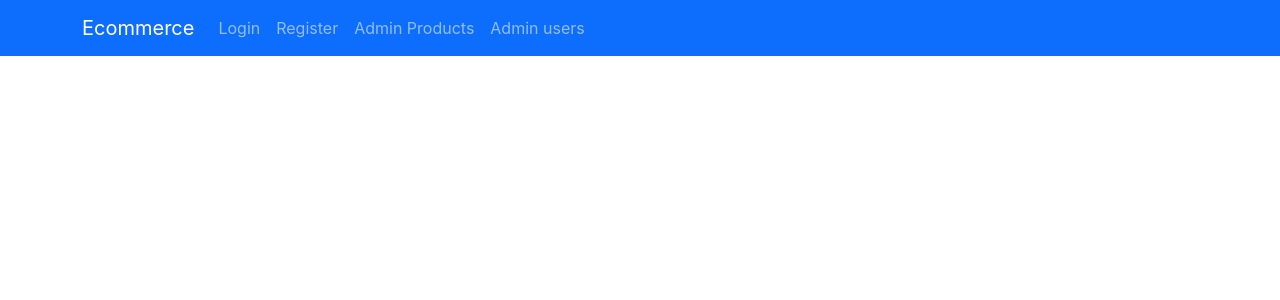
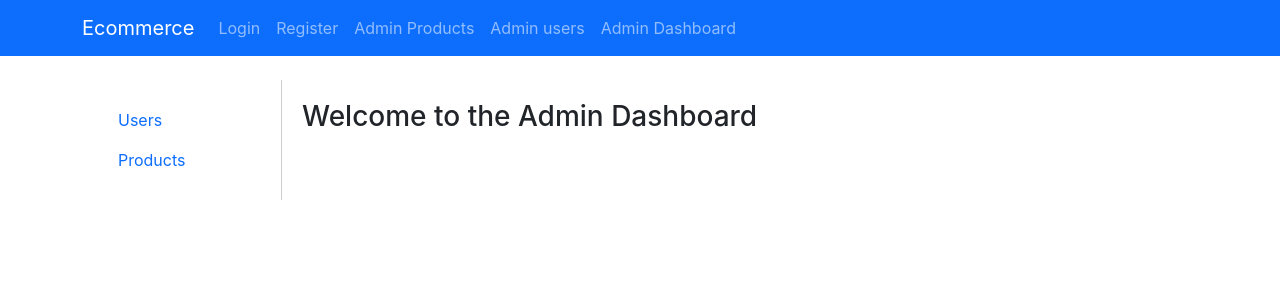
Before and after one commit to DanCasV27/Ecommerce-FE, a React (Create React App) app: page /admin/dashboard in a window 1280 px wide. Shown: the top 300 px of the page. Built offline with nearby package versions, Linux system fonts and the light colour scheme; no server answers.

Commit message:
Cambios para admin dashboard e implementación de Log in

```diff
--- a/src/App.js
+++ b/src/App.js
@@ -1,15 +1,16 @@
 import React from 'react';
 import { Container, Navbar, Nav } from 'react-bootstrap';
-import { BrowserRouter as Router, Routes, Route, Link } from 'react-router-dom';
 import Login from './pages/Login';
 import Register from './pages/Register';
 import AdminProducts from './pages/AdminProducts';
 import AdminUsers from './pages/AdminUsers';
+import AdminDashboard from './pages/AdminDashboard';
+import { Route, Routes, Link } from 'react-router-dom';
 
 function App() {
   return (
-    <Router>
-      <Navbar bg="primary" variant="dark" expand="lg" className="mb-4">
+
+    <div><Navbar bg="primary" variant="dark" expand="lg" className="mb-4">
       <Container>
         <Navbar.Brand as={Link} to="/">Ecommerce</Navbar.Brand>
         <Navbar.Toggle aria-controls="main-navbar-nav" />
@@ -19,6 +20,7 @@ function App() {
             <Nav.Link as={Link} to="/register">Register</Nav.Link>
             <Nav.Link as={Link} to="/admin/products">Admin Products</Nav.Link>
             <Nav.Link as={Link} to="/admin/users">Admin users</Nav.Link>
+            <Nav.Link as={Link} to="/admin/dashboard">Admin Dashboard</Nav.Link>
 
           </Nav>
         </Navbar.Collapse>
@@ -29,12 +31,14 @@ function App() {
           <Route path="/login" element={<Login />} />
           <Route path="/register" element={<Register />} />
           <Route path="/admin/products" element={<AdminProducts />} />
-\          <Route path="/admin/users" element={<AdminUsers />} />
+          <Route path="/admin/users" element={<AdminUsers />} />
+          <Route path="admin/dashboard" element={<AdminDashboard />} />
           {/* Add more routes as needed */}
           <Route path="/" element={<h1>Welcome to My Ecommerce App</h1>} />
         </Routes>
       </Container>
-    </Router>
+    </div>
+
   );
 }
 
--- a/src/index.js
+++ b/src/index.js
@@ -4,12 +4,16 @@ import ReactDOM from 'react-dom/client';
 import './index.css';
 import App from './App';
 import reportWebVitals from './reportWebVitals';
+import {BrowserRouter} from 'react-router-dom';
 
 const root = ReactDOM.createRoot(document.getElementById('root'));
 root.render(
   <React.StrictMode>
-    <App />
-  </React.StrictMode>
+    <BrowserRouter>
+      <App />
+    </BrowserRouter>
+  </React.StrictMode>,
+  document.getElementById('root')
 );
 
 // If you want to start measuring performance in your app, pass a function
--- a/src/pages/AdminDashboard.js
+++ b/src/pages/AdminDashboard.js
@@ -1,7 +1,8 @@
 import React, { useState } from 'react';
-import { BrowserRouter as Router, Route, Switch, Link } from 'react-router-dom';
 import AdminProducts from './AdminProducts';
 import AdminUsers from './AdminUsers';
+import { Routes, Route, Link } from 'react-router-dom';
+import { Nav } from 'react-bootstrap';
 
 const AdminDashboard = () => {
     const [isAdmin] = useState(true); // Replace with actual authentication logic
@@ -11,30 +12,21 @@ const AdminDashboard = () => {
     }
 
     return (
-        <Router>
-            <div style={{ display: 'flex' }}>
-                <nav style={{ width: '200px', padding: '20px', borderRight: '1px solid #ccc' }}>
-                    <h2>Admin Dashboard</h2>
-                    <ul>
-                        <li>
-                            <Link to="/admin/users">Users</Link>
-                        </li>
-                        <li>
-                            <Link to="/admin/products">Products</Link>
-                        </li>
-                    </ul>
-                </nav>
-                <div style={{ padding: '20px', flex: 1 }}>
-                    <Switch>
-                        <Route path="/admin/users" component={AdminUsers} />
-                        <Route path="/admin/products" component={AdminProducts} />
-                        <Route path="/" exact>
-                            <h3>Welcome to the Admin Dashboard</h3>
-                        </Route>
-                    </Switch>
-                </div>
+        <div style={{ display: 'flex' }}>
+            <nav style={{ width: '200px', padding: '20px', borderRight: '1px solid #ccc' }}>
+                <Nav defaultActiveKey="/admin/users" className="flex-column">
+                    <Nav.Link as={Link} to="/admin/users">Users</Nav.Link>
+                    <Nav.Link as={Link} to="/admin/products">Products</Nav.Link>
+                </Nav>
+            </nav>
+            <div style={{ padding: '20px', flex: 1 }}>
+                <Routes>
+                    <Route path="/admin/users" element={<AdminUsers />} />
+                    <Route path="/admin/products" element={<AdminProducts />} />
+                    <Route path="/" element={<h3>Welcome to the Admin Dashboard</h3>} />
+                </Routes>
             </div>
-        </Router>
+        </div>
     );
 };
 
--- a/src/pages/Login.js
+++ b/src/pages/Login.js
@@ -1,16 +1,28 @@
+import axios from 'axios';
 import React, { useState } from 'react';
 import { Form, Button, Card, Alert } from 'react-bootstrap';
+import { API_URL } from '../config'; // Adjust the import path as needed
 
 export default function Login() {
   const [email, setEmail] = useState('');
   const [password, setPassword] = useState('');
   const [error, setError] = useState('');
 
-  const handleSubmit = (e) => {
+  const handleSubmit =async (e) => {
     e.preventDefault();
     // Add your login logic here
     setError(''); // clear errors before login attempt
     // Example: call your API and set error if login fails
+    try {
+     const res=await axios.post(`${API_URL}/auth/login` ,{ email, password })
+      console.log('Login successful ', res.data);
+
+    }catch (err) {
+      const message= err.response && err.response.data && err.response.data.message
+        ? err.response.data.message
+        : 'An unexpected error occurred. Please try again later.';
+      setError(message);
+    }
   };
 
   return (
```
Lines whose indentation alone changed are shown as unchanged.
